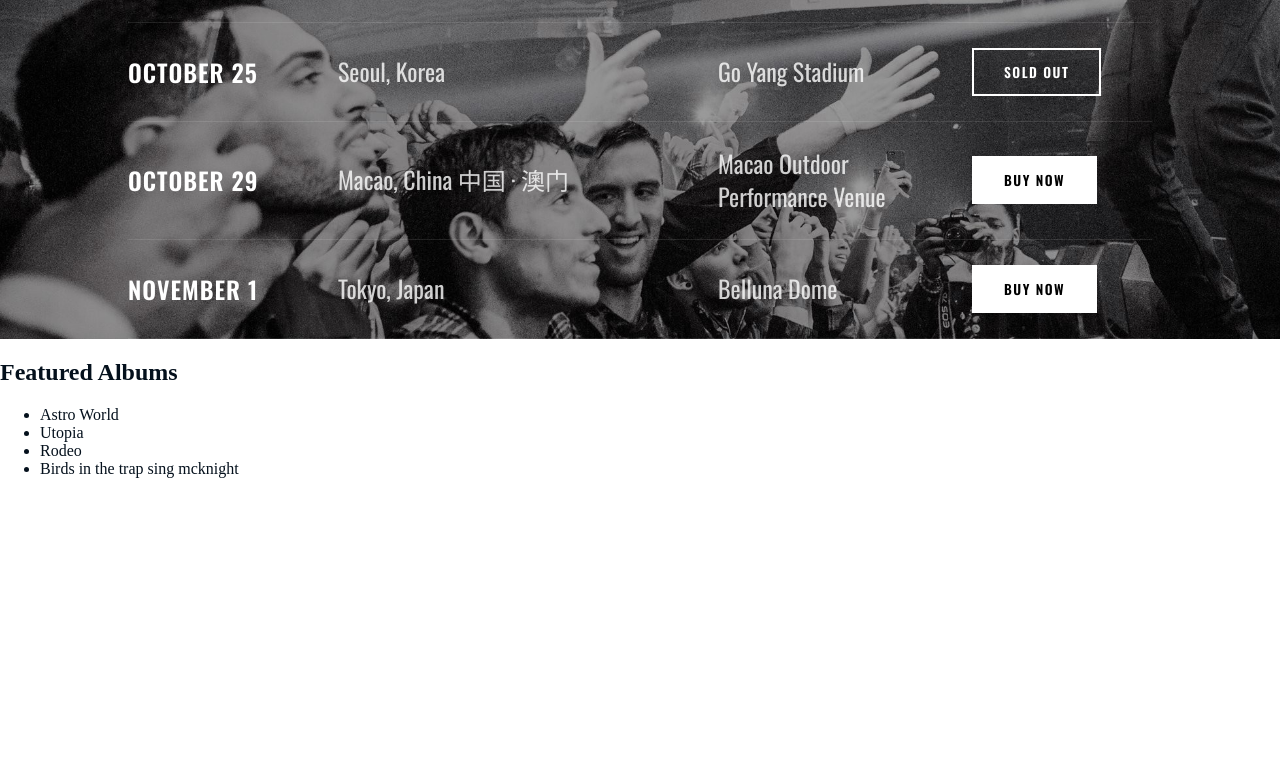
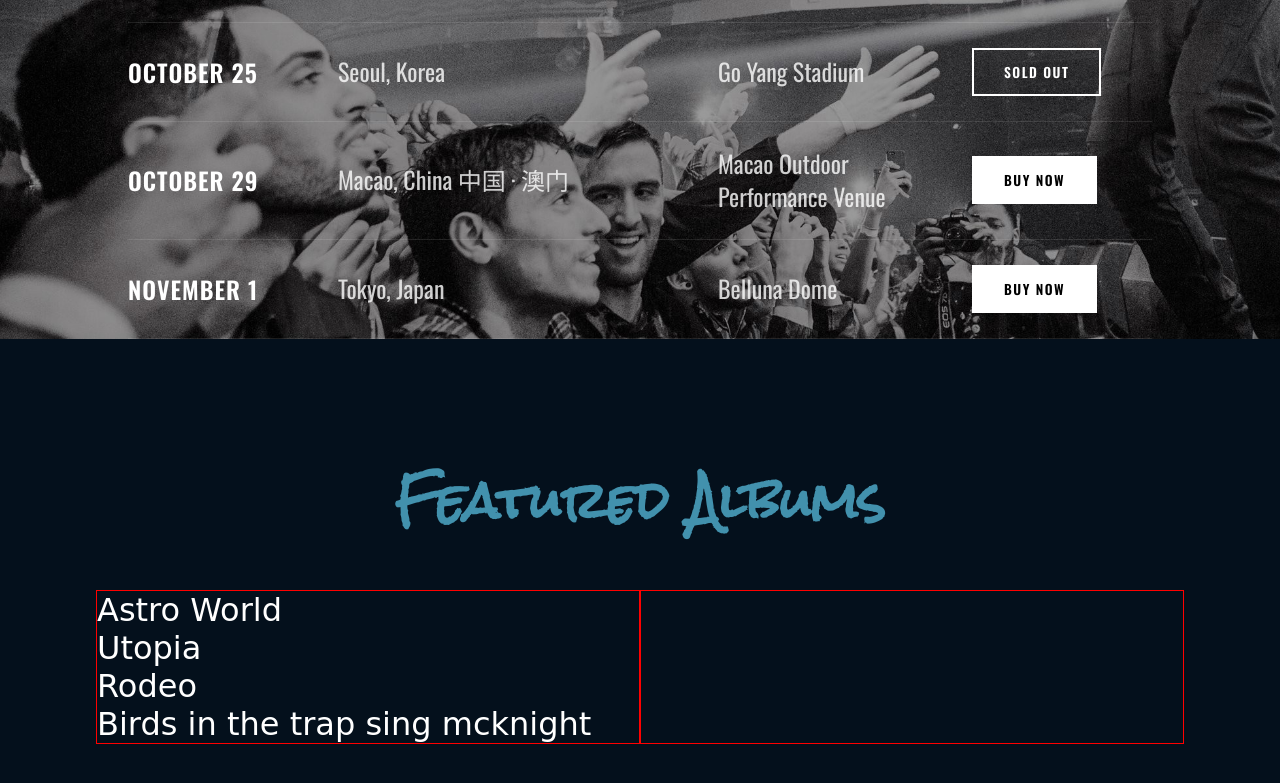
Before and after one commit to Psnadie/PracticaPortafolio, a plain HTML site: page index.html in a window 1280 px wide. Shown: the part 4136-4919 px from the top of the page. Before the commit the page ends 4630 px from the top, so only its background shows below. Drawn offline with nearby package versions, Linux system fonts and the light colour scheme; a web font is replaced by a local one.

Commit message:
avances con la section de albumes

```diff
--- a/index.html
+++ b/index.html
@@ -165,7 +165,7 @@
                 Featured Albums
             </h2>
             <div class="divider">
-                <div class="albums">
+                <div class="albums-titulo">
                     <ul>
                         <li>Astro World</li>
                         <li>Utopia</li>
--- a/styles.css
+++ b/styles.css
@@ -415,6 +415,53 @@ header nav {
 
 /*estilos albumes destacados*/
 
+.albums {
+    height: 100vh;
+    background-color: var(--fondo);
+    color: var(--blanco);
+    padding: 5% 7.5% 5% 7.5%;
+
+    & h2 {
+        font-size: 3rem;
+        margin-bottom: 2rem;
+        font-family: var(--titlulo);
+        text-align: center;
+        color: var(--azul);
+    }
+
+    & .divider {
+        padding: 0;
+        margin: 0;
+        display: flex;
+
+        & .albums-titulo {
+            flex: 1;
+            font-size: 2rem;
+            font-family: var(--subtitulo);
+            font-weight: 400;
+            text-align: center;
+            border: red 1px solid;
+
+            & ul {
+                list-style: none;
+                padding: 0;
+                margin: 0;
+                text-align: left;
+
+                & li{
+                    font-family: var(--focus);
+                }
+            }
+        }
+
+        & .spotify {
+            flex: 1;
+            border: red 1px solid;
+        }
+
+    }
+}
+
 /*estilos de merch*/
 
 /*estilos contact us*/
```
